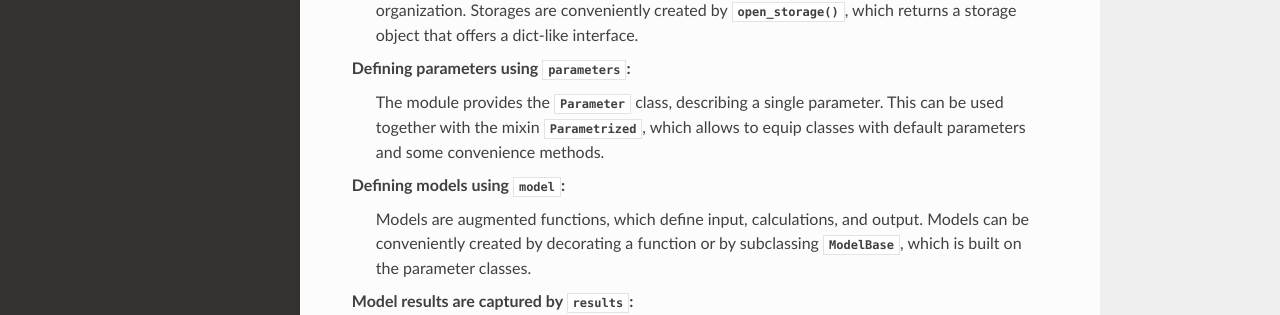
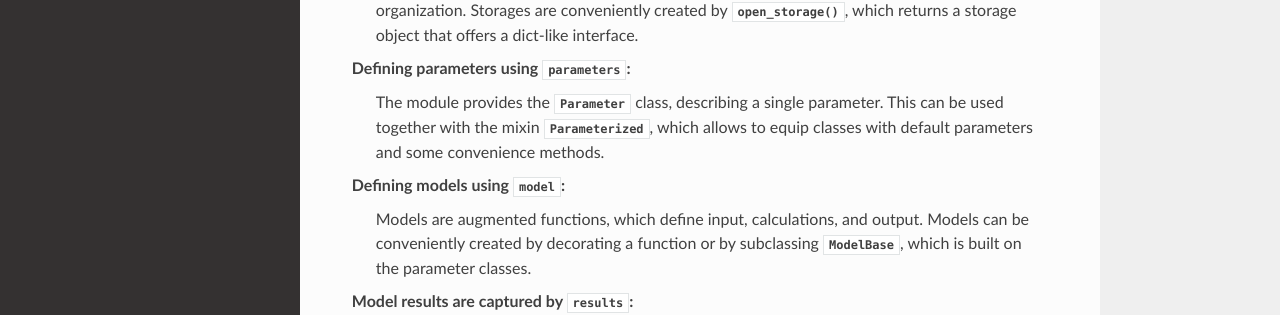
Before and after one commit to zwicker-group/py-modelrunner, a Sphinx documentation site: the page built from docs/source/user_manual.rst, in a window 1280 px wide and 900 px high. Shown: the part 320-635 px from the top of the window. Built offline with Sphinx 7.4.7 and the Read the Docs theme 2.0.0, drawn with Linux system fonts in a browser that asks for light colours; pages that are not in the unit, such as notebooks, are missing from menus; the version number could not be read and is left out.

Commit message:
Fixed typo in documentation

```diff
--- a/docs/source/user_manual.rst
+++ b/docs/source/user_manual.rst
@@ -12,9 +12,9 @@ Hierarchical input/output using :mod:`~modelrunner.storage`:
     Storages are conveniently created by :func:`~modelrunner.storage.tools.open_storage`,
     which returns a storage object that offers a dict-like interface.
 
-Defining parameters using :mod:`~modelrunner.parameters`:
-    The module provides the :class:`~modelrunner.parameters.Parameter` class, describing a single parameter.
-    This can be used together with the mixin :class:`~modelrunner.parameters.Parametrized`,
+Defining parameters using :mod:`~modelrunner.model.parameters`:
+    The module provides the :class:`~modelrunner.model.parameters.Parameter` class, describing a single parameter.
+    This can be used together with the mixin :class:`~modelrunner.model.parameters.Parameterized`,
     which allows to equip classes with default parameters and some convenience methods.
 
 Defining models using :mod:`~modelrunner.model`:
```
